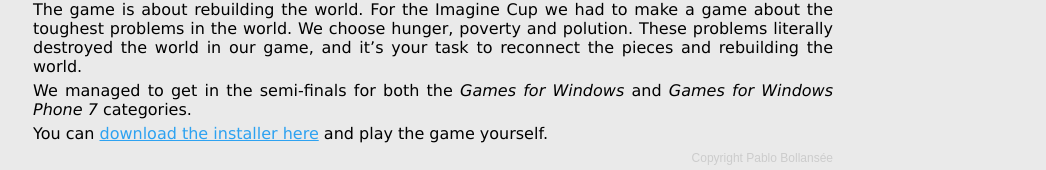
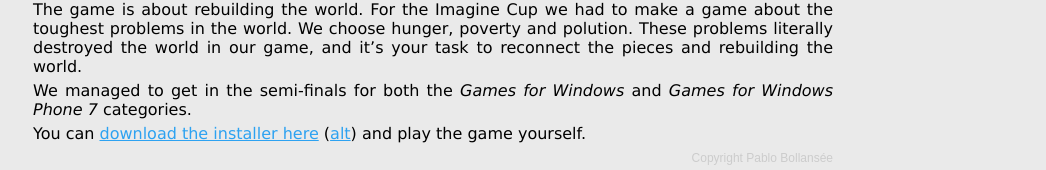
Before and after one commit to TheOddler/theoddler.github.io, a Jekyll site: the page built from reconnect.md, in a window 1280 px wide. Shown: the part 777-947 px from the top of the page, without its empty margins (207-1253 px from the left). Built offline with Jekyll 4.4.1, drawn with Linux system fonts in a browser that asks for light colours; nearby versions of some CDN libraries.

Commit message:
Update ReConnect link

```diff
--- a/_config.yml
+++ b/_config.yml
@@ -3,9 +3,6 @@
 # Info Links
 website_hr: www.PabloProductions.be
 website: https://www.pabloproductions.be/
-
-# Download links
-reconnect_dl_latest: https://www.dropbox.com/s/4s96v6oxjf6glhx/ReConnect-Installer.rar?dl=0
 
 # Collections
 collections:
--- a/reconnect.md
+++ b/reconnect.md
@@ -19,4 +19,4 @@
 
 We managed to get in the semi-finals for both the *Games for Windows* and *Games for Windows Phone 7* categories.
 
-You can [download the installer here]({{site.reconnect_dl_latest}}) and play the game yourself.
+You can [download the installer here](https://archive.org/details/re-connect-installer) ([alt](https://www.dropbox.com/s/4s96v6oxjf6glhx/ReConnect-Installer.rar?dl=0)) and play the game yourself.
```
